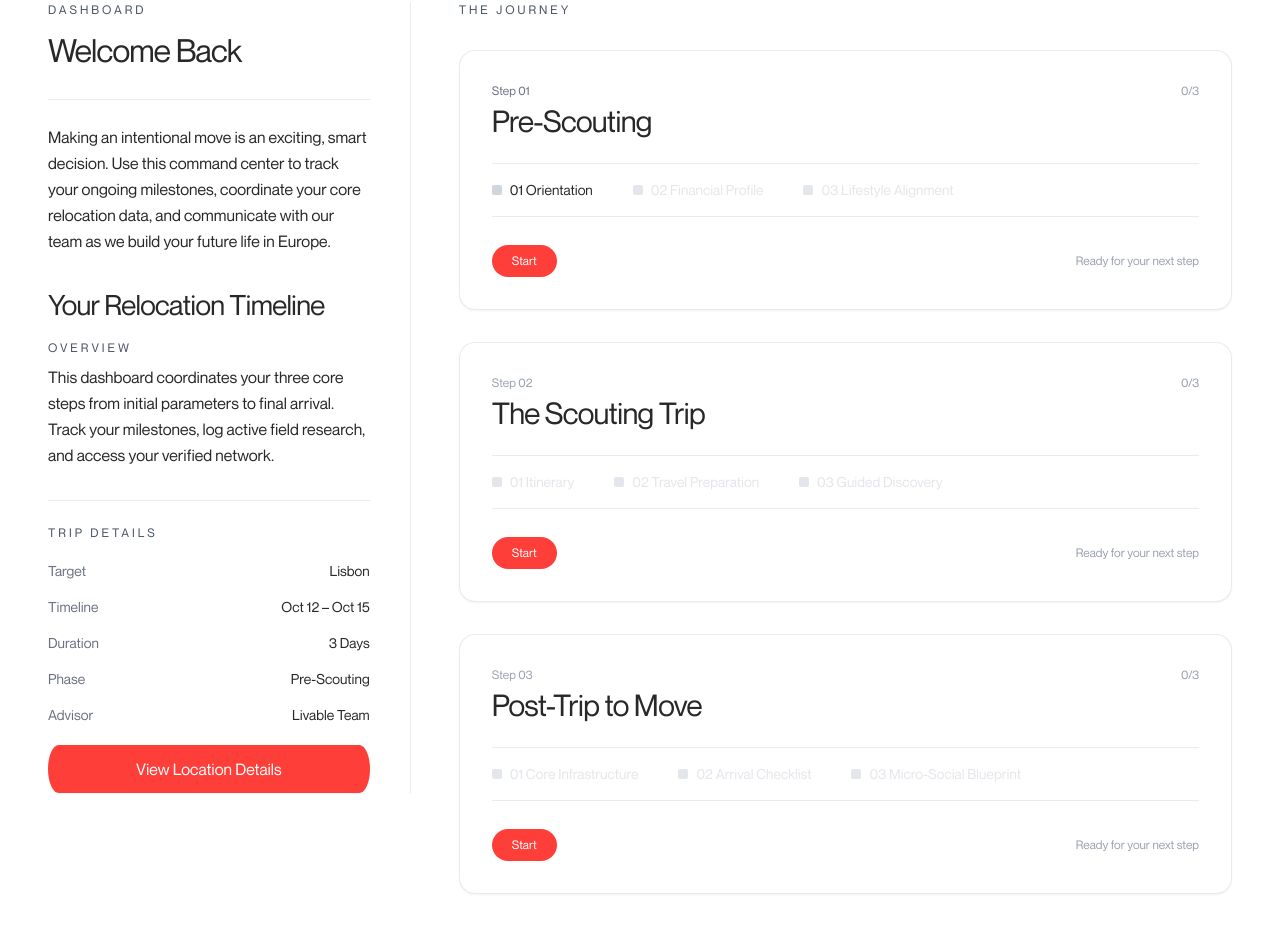
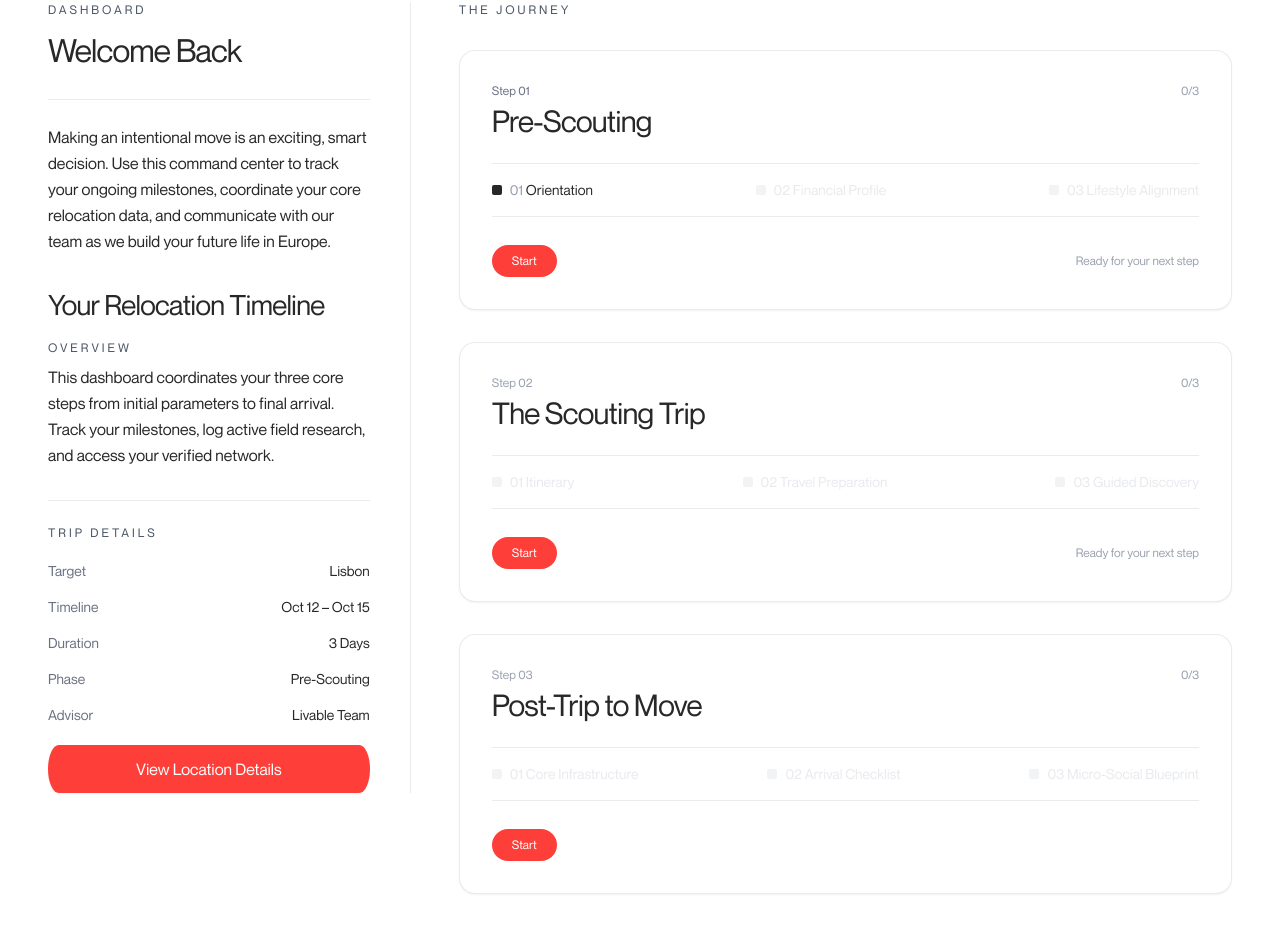
Before and after one commit to murad403/livable-web, a Next.js app: page /dashboard in a window 1280 px wide. Shown: the part 274-1206 px from the top of the page. Built offline with nearby package versions, Linux system fonts and the light colour scheme; no server answers; a web font is replaced by a local one.

Commit message:
feat: implement user dashboard page with relocation timeline milestones and step modals

```diff
--- a/src/app/(dashboard)/dashboard/page.tsx
+++ b/src/app/(dashboard)/dashboard/page.tsx
@@ -274,20 +274,23 @@ export default function DashboardPage() {
                                     </span>
                                 </div>
 
-                                <div className="flex flex-wrap items-center gap-6 sm:gap-10 text-xs sm:text-sm font-normal border-t border-b border-gray-200/80 py-4">
+                                <div className="flex flex-wrap justify-between items-center gap-6 sm:gap-10 text-xs sm:text-sm font-normal border-t border-b border-gray-200/80 py-4">
                                     <button
                                         onClick={() => handleStepClick('orientation')}
                                         disabled={!isStepUnlocked('orientation')}
                                         className={`flex items-center gap-2 transition-colors ${
                                             !isStepUnlocked('orientation')
-                                                ? 'text-gray-300 cursor-not-allowed opacity-60'
+                                                ? 'text-gray-300 cursor-not-allowed opacity-50'
                                                 : completedSteps.includes('orientation')
                                                 ? 'text-primary font-medium cursor-pointer'
-                                                : 'hover:text-primary cursor-pointer text-title'
+                                                : 'hover:text-primary cursor-pointer'
                                         }`}
                                     >
-                                        <span className={`w-2.5 h-2.5 shrink-0 rounded-xs transition-colors ${completedSteps.includes('orientation') ? 'bg-primary' : 'bg-gray-300'}`} />
-                                        <span>01 Orientation</span>
+                                        <span className={`w-2.5 h-2.5 shrink-0 rounded-xs transition-colors ${completedSteps.includes('orientation') ? 'bg-primary' : !isStepUnlocked('orientation') ? 'bg-gray-200' : 'bg-title'}`} />
+                                        <span>
+                                            <span className={completedSteps.includes('orientation') ? 'text-primary' : isStepUnlocked('orientation') ? 'text-gray-400' : 'text-gray-300'}>01 </span>
+                                            <span className={completedSteps.includes('orientation') ? 'text-primary font-medium' : isStepUnlocked('orientation') ? 'text-title' : 'text-gray-300'}>Orientation</span>
+                                        </span>
                                     </button>
 
                                     <button
@@ -295,14 +298,17 @@ export default function DashboardPage() {
                                         disabled={!isStepUnlocked('financial')}
                                         className={`flex items-center gap-2 transition-colors ${
                                             !isStepUnlocked('financial')
-                                                ? 'text-gray-300 cursor-not-allowed opacity-60'
+                                                ? 'text-gray-300 cursor-not-allowed opacity-50'
                                                 : completedSteps.includes('financial')
                                                 ? 'text-primary font-medium cursor-pointer'
-                                                : 'hover:text-primary cursor-pointer text-title'
+                                                : 'hover:text-primary cursor-pointer'
                                         }`}
                                     >
-                                        <span className={`w-2.5 h-2.5 shrink-0 rounded-xs transition-colors ${completedSteps.includes('financial') ? 'bg-primary' : 'bg-gray-300'}`} />
-                                        <span>02 Financial Profile</span>
+                                        <span className={`w-2.5 h-2.5 shrink-0 rounded-xs transition-colors ${completedSteps.includes('financial') ? 'bg-primary' : !isStepUnlocked('financial') ? 'bg-gray-200' : 'bg-title'}`} />
+                                        <span>
+                                            <span className={completedSteps.includes('financial') ? 'text-primary' : isStepUnlocked('financial') ? 'text-gray-400' : 'text-gray-300'}>02 </span>
+                                            <span className={completedSteps.includes('financial') ? 'text-primary font-medium' : isStepUnlocked('financial') ? 'text-title' : 'text-gray-300'}>Financial Profile</span>
+                                        </span>
                                     </button>
 
                                     <button
@@ -310,14 +316,17 @@ export default function DashboardPage() {
                                         disabled={!isStepUnlocked('lifestyle')}
                                         className={`flex items-center gap-2 transition-colors ${
                                             !isStepUnlocked('lifestyle')
-                                                ? 'text-gray-300 cursor-not-allowed opacity-60'
+                                                ? 'text-gray-300 cursor-not-allowed opacity-50'
                                                 : completedSteps.includes('lifestyle')
                                                 ? 'text-primary font-medium cursor-pointer'
-                                                : 'hover:text-primary cursor-pointer text-title'
+                                                : 'hover:text-primary cursor-pointer'
                                         }`}
                                     >
-                                        <span className={`w-2.5 h-2.5 shrink-0 rounded-xs transition-colors ${completedSteps.includes('lifestyle') ? 'bg-primary' : 'bg-gray-300'}`} />
-                                        <span>03 Lifestyle Alignment</span>
+                                        <span className={`w-2.5 h-2.5 shrink-0 rounded-xs transition-colors ${completedSteps.includes('lifestyle') ? 'bg-primary' : !isStepUnlocked('lifestyle') ? 'bg-gray-200' : 'bg-title'}`} />
+                                        <span>
+                                            <span className={completedSteps.includes('lifestyle') ? 'text-primary' : isStepUnlocked('lifestyle') ? 'text-gray-400' : 'text-gray-300'}>03 </span>
+                                            <span className={completedSteps.includes('lifestyle') ? 'text-primary font-medium' : isStepUnlocked('lifestyle') ? 'text-title' : 'text-gray-300'}>Lifestyle Alignment</span>
+                                        </span>
                                     </button>
                                 </div>
 
@@ -350,20 +359,23 @@ export default function DashboardPage() {
                                     </span>
                                 </div>
 
-                                <div className="flex flex-wrap items-center gap-6 sm:gap-10 text-xs sm:text-sm font-normal border-t border-b border-gray-200/80 py-4">
+                                <div className="flex flex-wrap justify-between items-center gap-6 sm:gap-10 text-xs sm:text-sm font-normal border-t border-b border-gray-200/80 py-4">
                                     <button
                                         onClick={() => handleStepClick('itinerary')}
                                         disabled={!isStepUnlocked('itinerary')}
                                         className={`flex items-center gap-2 transition-colors ${
                                             !isStepUnlocked('itinerary')
-                                                ? 'text-gray-300 cursor-not-allowed opacity-60'
+                                                ? 'text-gray-300 cursor-not-allowed opacity-50'
                                                 : completedSteps.includes('itinerary')
                                                 ? 'text-primary font-medium cursor-pointer'
-                                                : 'hover:text-primary cursor-pointer text-title'
+                                                : 'hover:text-primary cursor-pointer'
                                         }`}
                                     >
-                                        <span className={`w-2.5 h-2.5 shrink-0 rounded-xs transition-colors ${completedSteps.includes('itinerary') ? 'bg-primary' : 'bg-gray-300'}`} />
-                                        <span>01 Itinerary</span>
+                                        <span className={`w-2.5 h-2.5 shrink-0 rounded-xs transition-colors ${completedSteps.includes('itinerary') ? 'bg-primary' : !isStepUnlocked('itinerary') ? 'bg-gray-200' : 'bg-title'}`} />
+                                        <span>
+                                            <span className={completedSteps.includes('itinerary') ? 'text-primary' : isStepUnlocked('itinerary') ? 'text-gray-400' : 'text-gray-300'}>01 </span>
+                                            <span className={completedSteps.includes('itinerary') ? 'text-primary font-medium' : isStepUnlocked('itinerary') ? 'text-title' : 'text-gray-300'}>Itinerary</span>
+                                        </span>
                                     </button>
 
                                     <button
@@ -371,14 +383,17 @@ export default function DashboardPage() {
                                         disabled={!isStepUnlocked('travel')}
                                         className={`flex items-center gap-2 transition-colors ${
                                             !isStepUnlocked('travel')
-                                                ? 'text-gray-300 cursor-not-allowed opacity-60'
+                                                ? 'text-gray-300 cursor-not-allowed opacity-50'
                                                 : completedSteps.includes('travel')
                                                 ? 'text-primary font-medium cursor-pointer'
-                                                : 'hover:text-primary cursor-pointer text-title'
+                                                : 'hover:text-primary cursor-pointer'
                                         }`}
                                     >
-                                        <span className={`w-2.5 h-2.5 shrink-0 rounded-xs transition-colors ${completedSteps.includes('travel') ? 'bg-primary' : 'bg-gray-300'}`} />
-                                        <span>02 Travel Preparation</span>
+                                        <span className={`w-2.5 h-2.5 shrink-0 rounded-xs transition-colors ${completedSteps.includes('travel') ? 'bg-primary' : !isStepUnlocked('travel') ? 'bg-gray-200' : 'bg-title'}`} />
+                                        <span>
+                                            <span className={completedSteps.includes('travel') ? 'text-primary' : isStepUnlocked('travel') ? 'text-gray-400' : 'text-gray-300'}>02 </span>
+                                            <span className={completedSteps.includes('travel') ? 'text-primary font-medium' : isStepUnlocked('travel') ? 'text-title' : 'text-gray-300'}>Travel Preparation</span>
+                                        </span>
                                     </button>
 
                                     <button
@@ -386,14 +401,17 @@ export default function DashboardPage() {
                                         disabled={!isStepUnlocked('guided')}
                                         className={`flex items-center gap-2 transition-colors ${
                                             !isStepUnlocked('guided')
-                                                ? 'text-gray-300 cursor-not-allowed opacity-60'
+                                                ? 'text-gray-300 cursor-not-allowed opacity-50'
                                                 : completedSteps.includes('guided')
                                                 ? 'text-primary font-medium cursor-pointer'
-                                                : 'hover:text-primary cursor-pointer text-title'
+                                                : 'hover:text-primary cursor-pointer'
                                         }`}
                                     >
-                                        <span className={`w-2.5 h-2.5 shrink-0 rounded-xs transition-colors ${completedSteps.includes('guided') ? 'bg-primary' : 'bg-gray-300'}`} />
-                                        <span>03 Guided Discovery</span>
+                                        <span className={`w-2.5 h-2.5 shrink-0 rounded-xs transition-colors ${completedSteps.includes('guided') ? 'bg-primary' : !isStepUnlocked('guided') ? 'bg-gray-200' : 'bg-title'}`} />
+                                        <span>
+                                            <span className={completedSteps.includes('guided') ? 'text-primary' : isStepUnlocked('guided') ? 'text-gray-400' : 'text-gray-300'}>03 </span>
+                                            <span className={completedSteps.includes('guided') ? 'text-primary font-medium' : isStepUnlocked('guided') ? 'text-title' : 'text-gray-300'}>Guided Discovery</span>
+                                        </span>
                                     </button>
                                 </div>
 
@@ -426,20 +444,23 @@ export default function DashboardPage() {
                                     </span>
                                 </div>
 
-                                <div className="flex flex-wrap items-center gap-6 sm:gap-10 text-xs sm:text-sm font-normal border-t border-b border-gray-200/80 py-4">
+                                <div className="flex flex-wrap justify-between items-center gap-6 sm:gap-10 text-xs sm:text-sm font-normal border-t border-b border-gray-200/80 py-4">
                                     <button
                                         onClick={() => handleStepClick('core')}
                                         disabled={!isStepUnlocked('core')}
                                         className={`flex items-center gap-2 transition-colors ${
                                             !isStepUnlocked('core')
-                                                ? 'text-gray-300 cursor-not-allowed opacity-60'
+                                                ? 'text-gray-300 cursor-not-allowed opacity-50'
                                                 : completedSteps.includes('core')
                                                 ? 'text-primary font-medium cursor-pointer'
-                                                : 'hover:text-primary cursor-pointer text-title'
+                                                : 'hover:text-primary cursor-pointer'
                                         }`}
                                     >
-                                        <span className={`w-2.5 h-2.5 shrink-0 rounded-xs transition-colors ${completedSteps.includes('core') ? 'bg-primary' : 'bg-gray-300'}`} />
-                                        <span>01 Core Infrastructure</span>
+                                        <span className={`w-2.5 h-2.5 shrink-0 rounded-xs transition-colors ${completedSteps.includes('core') ? 'bg-primary' : !isStepUnlocked('core') ? 'bg-gray-200' : 'bg-title'}`} />
+                                        <span>
+                                            <span className={completedSteps.includes('core') ? 'text-primary' : isStepUnlocked('core') ? 'text-gray-400' : 'text-gray-300'}>01 </span>
+                                            <span className={completedSteps.includes('core') ? 'text-primary font-medium' : isStepUnlocked('core') ? 'text-title' : 'text-gray-300'}>Core Infrastructure</span>
+                                        </span>
                                     </button>
 
                                     <button
@@ -447,14 +468,17 @@ export default function DashboardPage() {
                                         disabled={!isStepUnlocked('arrival')}
                                         className={`flex items-center gap-2 transition-colors ${
                                             !isStepUnlocked('arrival')
-                                                ? 'text-gray-300 cursor-not-allowed opacity-60'
+                                                ? 'text-gray-300 cursor-not-allowed opacity-50'
                                                 : completedSteps.includes('arrival')
                                                 ? 'text-primary font-medium cursor-pointer'
-                                                : 'hover:text-primary cursor-pointer text-title'
+                                                : 'hover:text-primary cursor-pointer'
                                         }`}
                                     >
-                                        <span className={`w-2.5 h-2.5 shrink-0 rounded-xs transition-colors ${completedSteps.includes('arrival') ? 'bg-primary' : 'bg-gray-300'}`} />
-                                        <span>02 Arrival Checklist</span>
+                                        <span className={`w-2.5 h-2.5 shrink-0 rounded-xs transition-colors ${completedSteps.includes('arrival') ? 'bg-primary' : !isStepUnlocked('arrival') ? 'bg-gray-200' : 'bg-title'}`} />
+                                        <span>
+                                            <span className={completedSteps.includes('arrival') ? 'text-primary' : isStepUnlocked('arrival') ? 'text-gray-400' : 'text-gray-300'}>02 </span>
+                                            <span className={completedSteps.includes('arrival') ? 'text-primary font-medium' : isStepUnlocked('arrival') ? 'text-title' : 'text-gray-300'}>Arrival Checklist</span>
+                                        </span>
                                     </button>
 
                                     <button
@@ -462,14 +486,17 @@ export default function DashboardPage() {
                                         disabled={!isStepUnlocked('social')}
                                         className={`flex items-center gap-2 transition-colors ${
                                             !isStepUnlocked('social')
-                                                ? 'text-gray-300 cursor-not-allowed opacity-60'
+                                                ? 'text-gray-300 cursor-not-allowed opacity-50'
                                                 : completedSteps.includes('social')
                                                 ? 'text-primary font-medium cursor-pointer'
-                                                : 'hover:text-primary cursor-pointer text-title'
+                                                : 'hover:text-primary cursor-pointer'
                                         }`}
                                     >
-                                        <span className={`w-2.5 h-2.5 shrink-0 rounded-xs transition-colors ${completedSteps.includes('social') ? 'bg-primary' : 'bg-gray-300'}`} />
-                                        <span>03 Micro-Social Blueprint</span>
+                                        <span className={`w-2.5 h-2.5 shrink-0 rounded-xs transition-colors ${completedSteps.includes('social') ? 'bg-primary' : !isStepUnlocked('social') ? 'bg-gray-200' : 'bg-title'}`} />
+                                        <span>
+                                            <span className={completedSteps.includes('social') ? 'text-primary' : isStepUnlocked('social') ? 'text-gray-400' : 'text-gray-300'}>03 </span>
+                                            <span className={completedSteps.includes('social') ? 'text-primary font-medium' : isStepUnlocked('social') ? 'text-title' : 'text-gray-300'}>Micro-Social Blueprint</span>
+                                        </span>
                                     </button>
                                 </div>
 
@@ -480,9 +507,6 @@ export default function DashboardPage() {
                                     >
                                         {step3CompletedCount === 3 ? 'Done' : 'Start'}
                                     </button>
-                                    <span className="text-xs text-gray-400 font-light">
-                                        Ready for your next step
-                                    </span>
                                 </div>
                             </div>
                         </>
```
